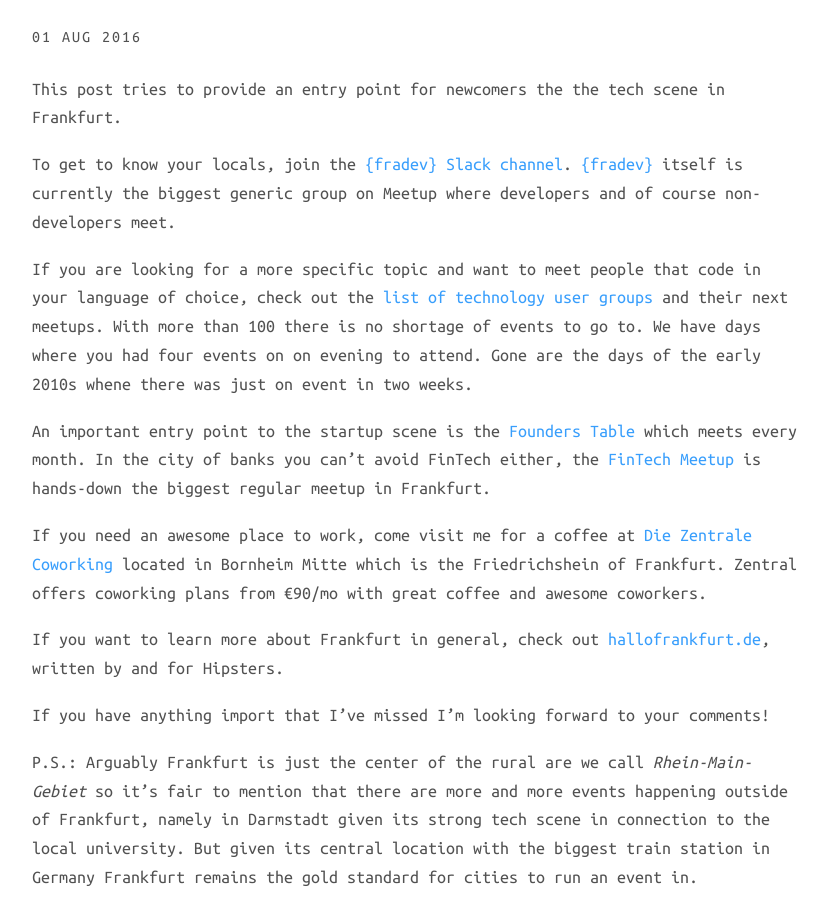
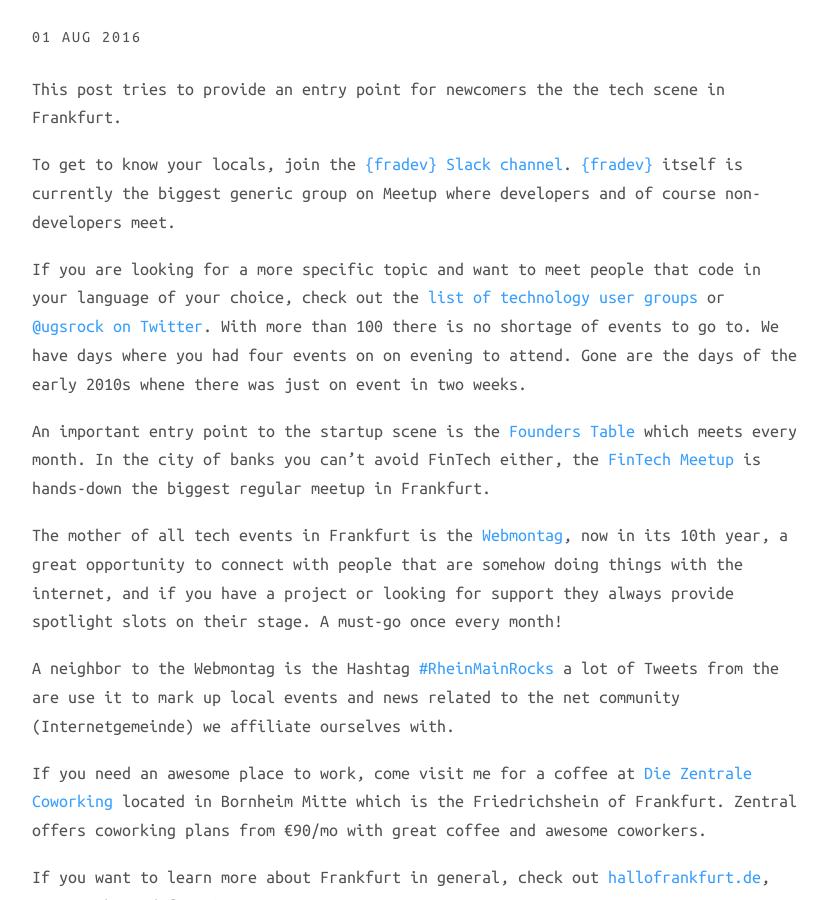
Before and after one commit to coderbyheart/blog, a Jekyll site: the page built from _posts/2016-08-01-intro-to-the-frankfurt-tech-scene.md, in a window 1280 px wide and 900 px high, scrolled down 320 px. Shown: the whole window, without its empty margins (224-1051 px from the left). Built offline with Jekyll 4.4.1, drawn with Linux system fonts in a browser that asks for light colours; nearby versions of some CDN libraries; comment, search, counter and statistics services are not loaded.

Commit message:
Updated.

```diff
--- a/_posts/2016-08-01-intro-to-the-frankfurt-tech-scene.md
+++ b/_posts/2016-08-01-intro-to-the-frankfurt-tech-scene.md
@@ -23,8 +23,8 @@
 of course non-developers meet.
 
 If you are looking for a more specific topic and want to meet people that
-code in your language of choice, check out the [list of technology user
-groups](https://usergroups.rheinmainrocks.de/) and their next meetups.
+code in your language of your choice, check out the [list of technology user
+groups](https://usergroups.rheinmainrocks.de/) or [@ugsrock on Twitter](https://twitter.com/ugsrock).
 With more than 100 there is no shortage of events to go to. We have days
 where you had four events on on evening to attend. Gone are the days of
 the early 2010s whene there was just on event in two weeks.
@@ -33,6 +33,17 @@
 which meets every month. In the city of banks you can't avoid FinTech
 either, the [FinTech Meetup](http://www.meetup.com/de-DE/FinTech-in-and-around-Frankfurt/)
 is hands-down the biggest regular meetup in Frankfurt.
+
+The mother of all tech events in Frankfurt is the [Webmontag](http://www.wmfra.de/), now in
+its 10th year, a great opportunity to connect with people that are
+somehow doing things with the internet, and if you have a project or
+looking for support they always provide spotlight slots on their stage.
+A must-go once every month!
+
+A neighbor to the Webmontag is the Hashtag [#RheinMainRocks](https://twitter.com/search?f=tweets&q=%23RheinMainRocks)
+a lot of Tweets from the are use it to mark up local events and news
+related to the net community (Internetgemeinde) we affiliate ourselves
+with.
 
 If you need an awesome place to work, come visit me for a coffee at
 [Die Zentrale Coworking](https://www.die-zentrale-ffm.de/) located in
@@ -43,6 +54,8 @@
 [hallofrankfurt.de](https://hallofrankfurt.de/), written by and for
 Hipsters.
 
+
+
 If you have anything import that I've missed I'm looking forward to your
 comments!
 
```
